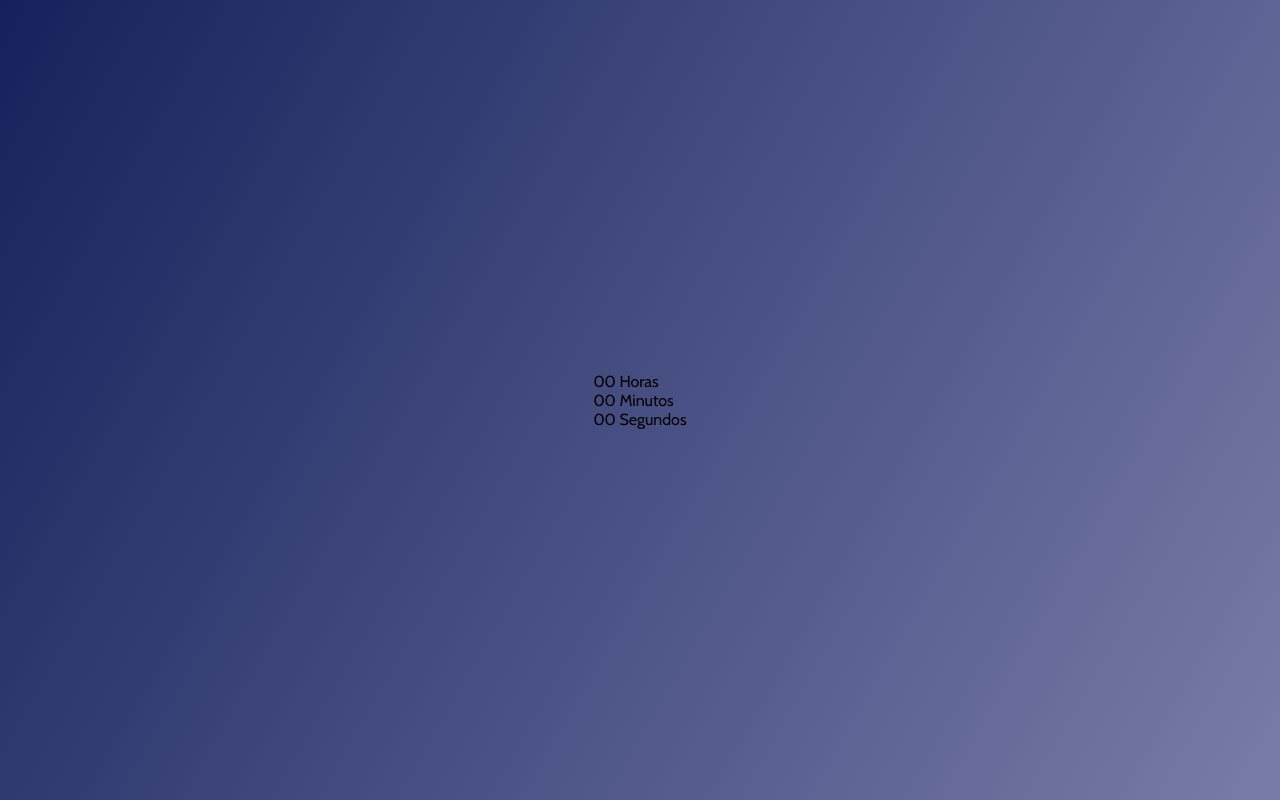
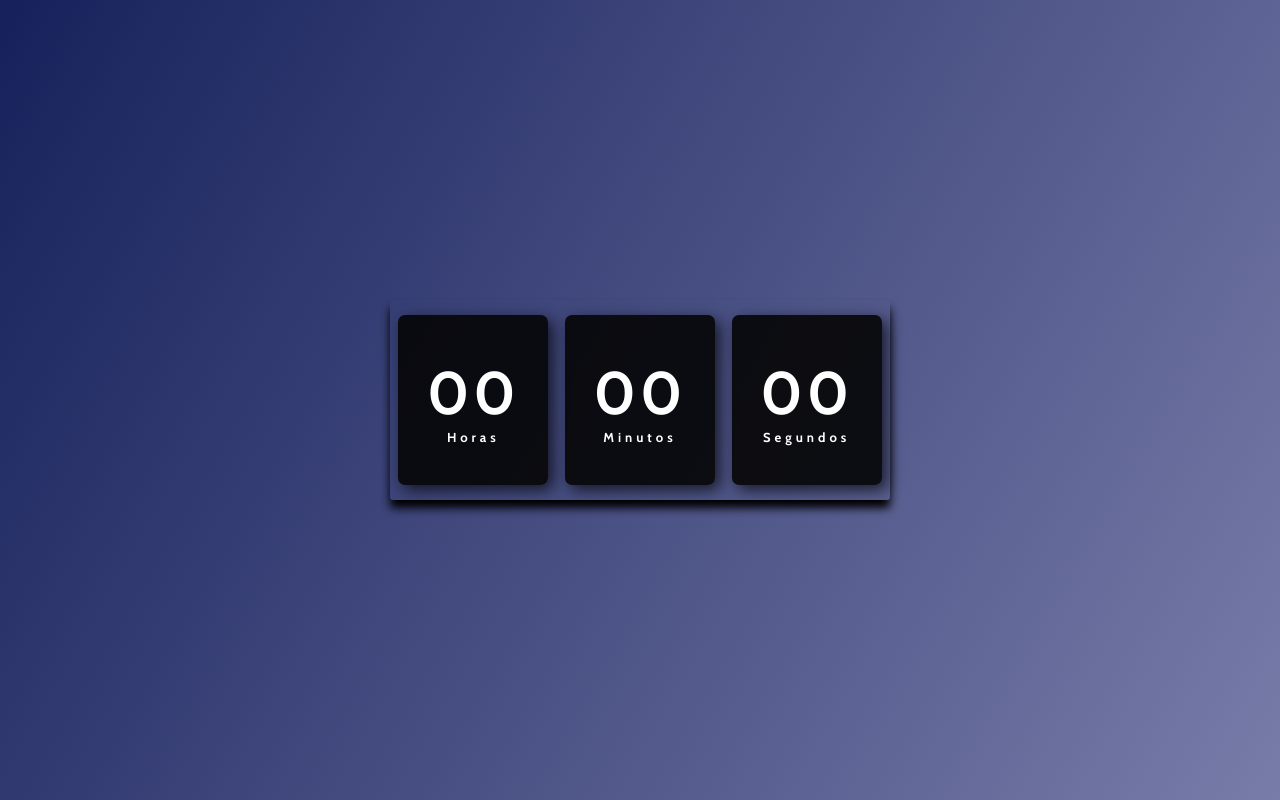
Before and after one commit to Mecduda99/relogio_digital, a plain HTML site: page index.html in a window 1280 px wide. Drawn offline with nearby package versions, Linux system fonts and the light colour scheme.

Commit message:
CSS finalizado até o momento

```diff
--- a/assets/css/style.css
+++ b/assets/css/style.css
@@ -15,5 +15,35 @@ body{
 }
 
 .relogio{
+    display: flex;
+    align-items: center;
+    justify-content: space-around;
+    height: 200px;
+    width: 500px;
+    background: transparent;
+    border-radius: 3px;
+    box-shadow: 0 8px 10px rgba(0, 0, 0.5);
+}
 
+.relogio div {
+    height: 170px;
+    width: 150px;
+    display: flex;
+    flex-direction: column;
+    align-items: center;
+    justify-content: center;
+    color: #fff;
+    background-color: rgba(5, 5, 5, .9);
+    box-shadow: 5px 5px 15px rgba(0, 0, 0, 0.7);
+    border-radius: 7px;
+    letter-spacing: 4px;
 }
+
+.relogio span {
+    font-weight: bolder;
+    font-size: 60px;
+}
+
+.relogio span.tempo{
+    font-size: 13px;
+}
```
